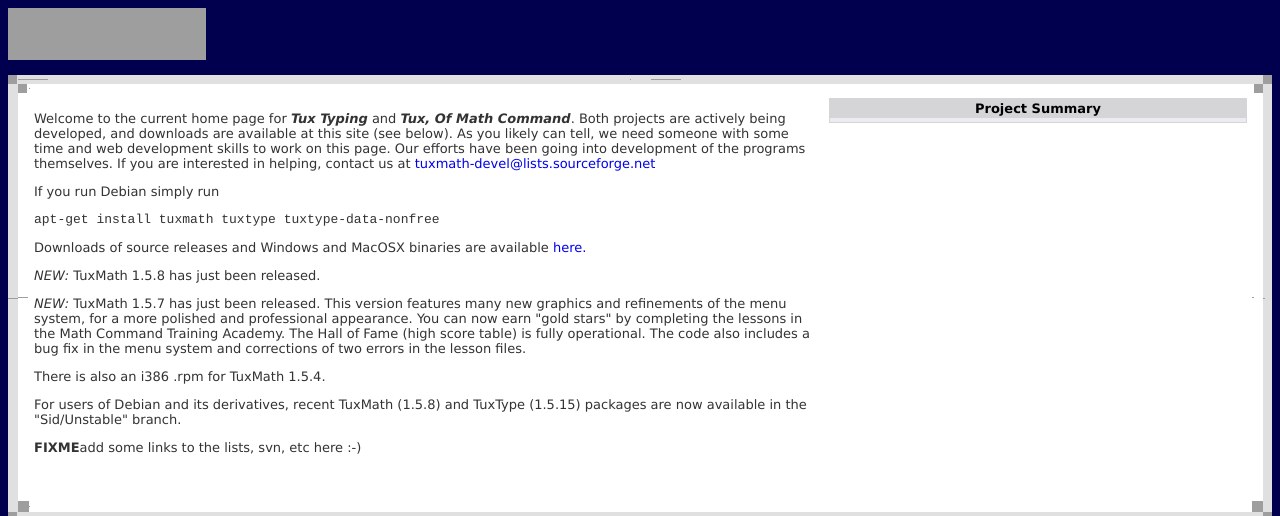
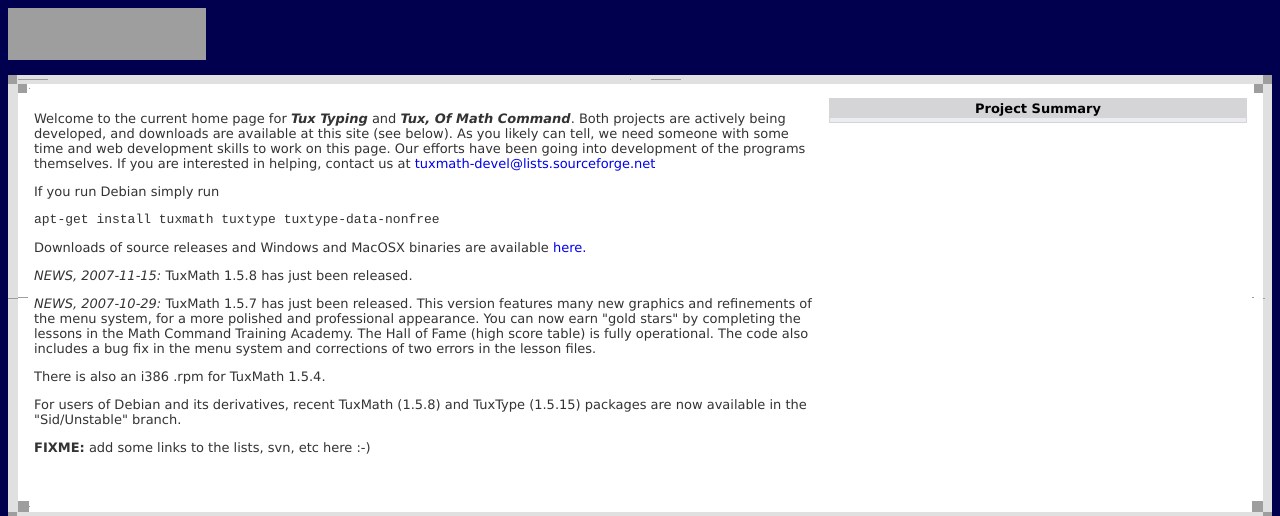
Before and after one commit to wjt/alioth-archive-tux4kids, a PHP site: page / in a window 1280 px wide. Shown: the top 516 px of the page. Run offline with PHP 8.4, Linux system fonts and the light colour scheme; data that the repository does not hold is empty; grey boxes are pictures that could not be loaded.

Commit message:
- it works! :) - note: it's also possible to add images etc. to the svn...
git-svn-id: svn://svn.debian.org/svn/tux4kids/tux4kids-web@330 47d30e19-490b-0410-9d18-e851f4e465b3

```diff
--- a/htdocs/index.php
+++ b/htdocs/index.php
@@ -134,9 +134,9 @@ If you run Debian simply run
 available
 <a href="http://alioth.debian.org/frs/?group_id=31080">here.</a></p>
 
-<p><i>NEW: </i>TuxMath 1.5.8 has just been released. </p>
+<p><i>NEWS, 2007-11-15: </i>TuxMath 1.5.8 has just been released. </p>
 
-<p><i>NEW: </i>TuxMath 1.5.7 has just been released.  This version features many new graphics
+<p><i>NEWS, 2007-10-29: </i>TuxMath 1.5.7 has just been released.  This version features many new graphics
 and refinements of the menu system, for a more polished and professional appearance. You can
 now earn "gold stars" by completing the lessons in the Math Command Training Academy.  The Hall
 of Fame (high score table) is fully operational. The code also includes a bug fix in the menu
@@ -149,7 +149,7 @@ and its derivatives, recent TuxMath (1.5.8) and TuxType (1.5.15)
 packages are now available in the "Sid/Unstable" branch.
 </p>
 
-<p><b>FIXME</b>add some links to the lists, svn, etc here :-)</p>
+<p><b>FIXME:</b> add some links to the lists, svn, etc here :-)</p>
 
 <?php if ($handle=fopen('http://'.$domain.'/export/projnews.php?group_name='.$group_name,'r')){
 $contents = '';
```
